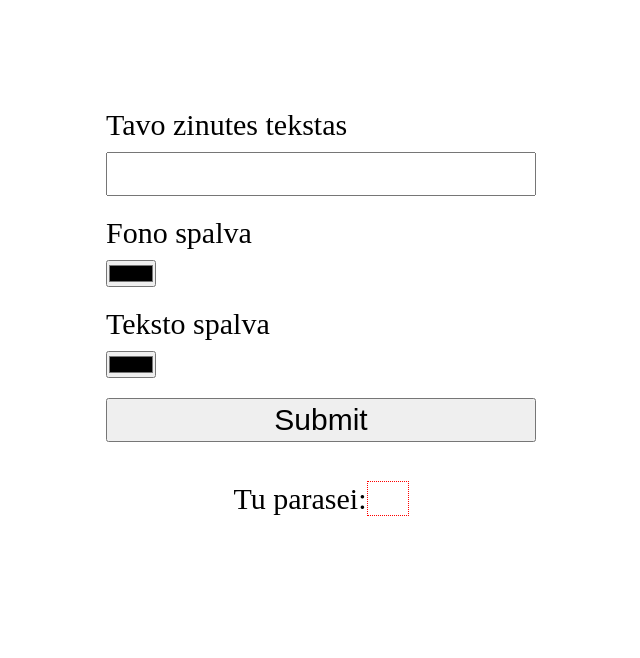
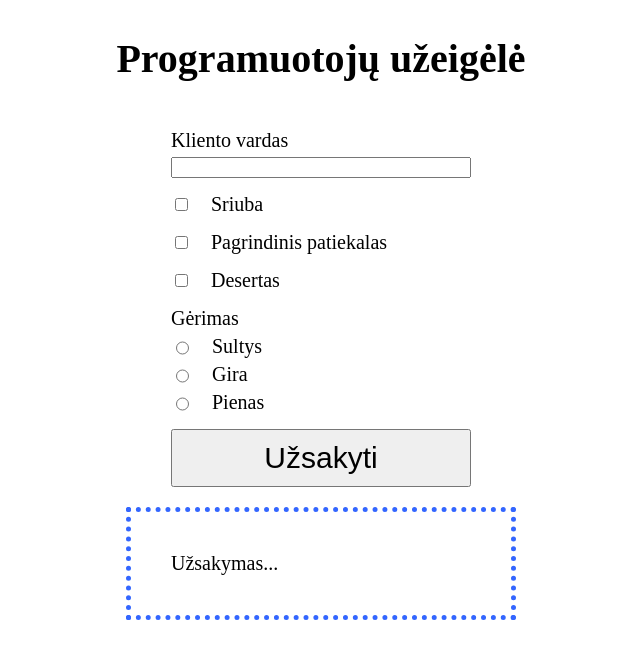
Before and after one commit to AisteBu/19-dom, a website: page index.html in a window 1280 px wide. Shown: the whole page, without its empty margins (319-959 px from the left). Drawn offline with Linux system fonts and the light colour scheme.

Commit message:
Uzeigeles pirminis sprendimas

```diff
--- a/css/main.css
+++ b/css/main.css
@@ -1,34 +1,31 @@
 body {
     display: flex;
-    padding: 100px 0;
     flex-direction: column;
-    justify-content: center;
     align-items: center;
-    gap: 40px;
-    font-size: 30px;
+    gap: 20px;
+    font-size: 20px;
 }
 form {
     display: flex;
+    width: 300px;
     flex-direction: column;
-    gap: 20px;
+    gap: 15px;
 }
 .form-row {
     display: flex;
     flex-direction: column;
-    gap: 10px;
+    gap: 5px;
 }
-input,
+.form-row > .inline {
+    display: flex;
+    gap: 20px;
+}
 button {
-    padding: 0 20px;
+    padding: 10px 40px;
     font-size: 30px;
-    line-height: 40px;
 }
-input[type='color'] {
-    width: 100px;
-    width: 50px;
-    padding: 0;     /* jeigu tavo tipas yra color, tada tavo padding yra toks */
+.order {
+    width: 300px;
+    padding: 40px;
+    border: 5px dotted #36f;
 }
-span {
-    padding: 0 20px;
-    border: 1px dotted red;
-}
--- a/index.html
+++ b/index.html
@@ -10,22 +10,50 @@
 </head>
 
 <body>
+    <h1>Programuotojų užeigėlė</h1>
     <form>
         <div class="form-row">
-            <label for="message">Tavo zinutes tekstas</label>
-            <input id="message" type="text">
+            <label for="customer">Kliento vardas</label>
+            <input id="customer" type="text">
         </div>
         <div class="form-row">
-            <label for="bg-color">Fono spalva</label>
-            <input id="bg-color" type="color">  <!-- Spalvoms skirti laukai turi tureti nurodyta atitinkama tipa -->
+            <div class="inline">
+                <input id="sriuba" type="checkbox">
+                <label for="sriuba">Sriuba</label>
+            </div>
         </div>
         <div class="form-row">
-            <label for="text-color">Teksto spalva</label>
-            <input id="text-color" type="color">    <!-- Spalvoms skirti laukai turi tureti nurodyta atitinkama tipa -->
+            <div class="inline">
+                <input id="patiekalas" type="checkbox">
+                <label for="patiekalas">Pagrindinis patiekalas</label>
+            </div>
         </div>
-        <button type="submit">Submit</button>
+        <div class="form-row">
+            <div class="inline">
+                <input id="desertas" type="checkbox">
+                <label for="desertas">Desertas</label>
+            </div>
+        </div>
+        <div class="form-row">
+            <label>Gėrimas</label>
+            <div class="inline">
+                <input id="sultys" type="radio" name="gerimas" value="sultys">
+                <label for="sultys">Sultys</label>
+            </div>
+            <div class="inline">
+                <input id="gira" type="radio" name="gerimas" value="gira">
+                <label for="gira">Gira</label>
+            </div>
+            <div class="inline">
+                <input id="pienas" type="radio" name="gerimas" value="pienas">
+                <label for="pienas">Pienas</label>
+            </div>
+        </div>
+        <div class="form-row">
+            <button type="submit">Užsakyti</button>
+        </div>
     </form>
-    <div>Tu parasei: <span></span></div>
+    <div class="order">Užsakymas...</div>
 
     <script src="./js/main.js"></script>
 </body>
--- a/js/main.js
+++ b/js/main.js
@@ -72,18 +72,78 @@
 
 // Po ivesto teksto nuskaitymo, isvalyti ivesties lauka 'input'
 
-const buttonDOM = document.querySelector('button');
-const spanDOM = document.querySelector('span');
-const messageInputDOM = document.querySelector('#message');         // kai yra html`e id, tada cia rasome #
-const BgColorInputDOM = document.querySelector('#bg-color');
-const TextColorInputDOM = document.querySelector('#text-color');
+// const buttonDOM = document.querySelector('button');
+// const spanDOM = document.querySelector('span');
+// const messageInputDOM = document.querySelector('#message');         // kai yra html`e id, tada cia rasome #
+// const BgColorInputDOM = document.querySelector('#bg-color');
+// const TextColorInputDOM = document.querySelector('#text-color');
 
-messageInputDOM.style.color = 'red';           // nes ieskom pirmo random elemento, o ne all
+// messageInputDOM.style.color = 'red';           // nes ieskom pirmo random elemento, o ne all
 
-buttonDOM.addEventListener ('click', (event) => {
-        event.preventDefault();         // budas isvengti page reload
-        spanDOM.innerText = messageInputDOM.value;
-        messageInputDOM.value = '';
-        spanDOM.style.backgroundColor = BgColorInputDOM.value;
-        spanDOM.style.color = TextColorInputDOM.value;
+// buttonDOM.addEventListener ('click', (event) => {
+//         event.preventDefault();         // budas isvengti page reload
+//         spanDOM.innerText = messageInputDOM.value;
+//         messageInputDOM.value = '';
+//         spanDOM.style.backgroundColor = BgColorInputDOM.value;
+//         spanDOM.style.color = TextColorInputDOM.value;
+// })
+
+// Sriuba, pagrindinis patiekalas ir desertas yra checkbox'ai, kuriuos pazymejus, klientas nurodo, jog nori juos uzsisakyti
+
+// Gerimai yra pasirenkami vienas is nurodytu (radio button)
+
+// Submit'inus forma <div class="order"> elemente turi buti suformuota zinute, kurios sablonas yra toks:
+// "Uzsakovas vardu [vardas] [nori/nenori] sriubos, [nori/nenori] pagrindinio patiekalo, [nori/nenori] deserto ir [gerimo pavadinimas] yra pasirinktas gerimas."
+
+// `input` elementu tipus pasikoreguoti pagal poreiki.
+
+//  MANO SPRENDIMAS:
+
+// const uzsakytiDOM = document.querySelector('button');
+// const uzsakymasDOM = document.querySelector('.order');
+// const uzsakovasDOM = document.querySelector('#customer');
+// const sriubaDOM = document.querySelector('#sriuba');
+// const patiekalasDOM = document.querySelector('#patiekalas');
+// const desertasDOM = document.querySelector('#desertas');
+
+// uzsakytiDOM.addEventListener ('click', (event) => {             //pradedama stebeti, kada mygtukas bus paspaustas
+//     event.preventDefault();                                     // logika rasoma tarp riestiniu skliaustu
+
+//     const noriSriubos = sriubaDOM.checked? sriubaDOM.innerHTML = 'nori' : sriubaDOM.innerHTML = 'nenori';           // panaudojau 09-ternary.js funkcija
+
+//     const noriPatiekalo = patiekalasDOM.checked? patiekalasDOM.innerHTML = 'nori' : patiekalasDOM.innerHTML = 'nenori';
+
+//     const noriDeserto = desertasDOM.checked? desertasDOM.innerHTML = 'nori' : desertasDOM.innerHTML = 'nenori';
+
+//     const pasirinktasGerimas = document.querySelector(
+//         'input[name="gerimas"]:checked');
+
+//     uzsakymasDOM.innerText = `Užsakovas vardu ${uzsakovasDOM.value} ${sriubaDOM.innerHTML} sriubos, ${patiekalasDOM.innerHTML} pagrindinio patiekalo, ${desertasDOM.innerHTML} deserto ir ${pasirinktasGerimas.value} yra pasirinktas gerimas.`
+// })
+
+// DESTYTOJO SPRENDIMAS:
+const submitDOM = document.querySelector('button');
+const orderDOM = document.querySelector('.order');
+const nameDOM = document.querySelector('#customer');
+const sriubaDOM = document.querySelector('#sriuba');
+const patiekalasDOM = document.querySelector('#patiekalas');
+const desertasDOM = document.querySelector('#desertas');
+const allgerimaiDOM = document.querySelectorAll('input[name="gerimas"]');
+
+    function arNoriu(DOM) {
+        return DOM.checked? 'nori' : 'nenori';
+    }
+
+    function kurisPazymetas(DOMlist) {
+        for (const itemDOM of DOMlist) {
+            if (itemDOM.checked) {
+                return itemDOM.value;
+            }
+        }
+    }
+
+    submitDOM.addEventListener ('click', (event) => {
+        event.preventDefault();
+
+        orderDOM.innerText = `Užsakovas vardu ${nameDOM.value} ${arNoriu(sriubaDOM)} sriubos, ${arNoriu(patiekalasDOM)} pagrindinio patiekalo, ${arNoriu(desertasDOM)} deserto ir ${kurisPazymetas(allgerimaiDOM)} yra pasirinktas gerimas.`
 })
```
